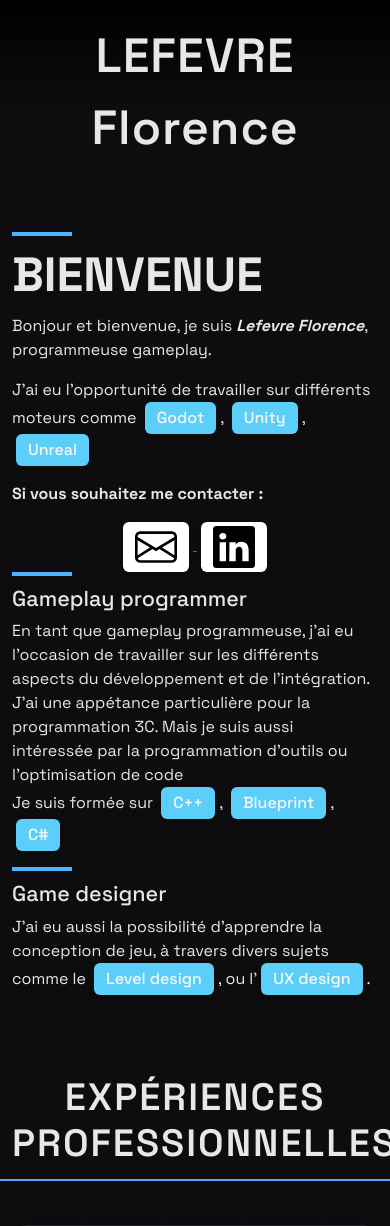
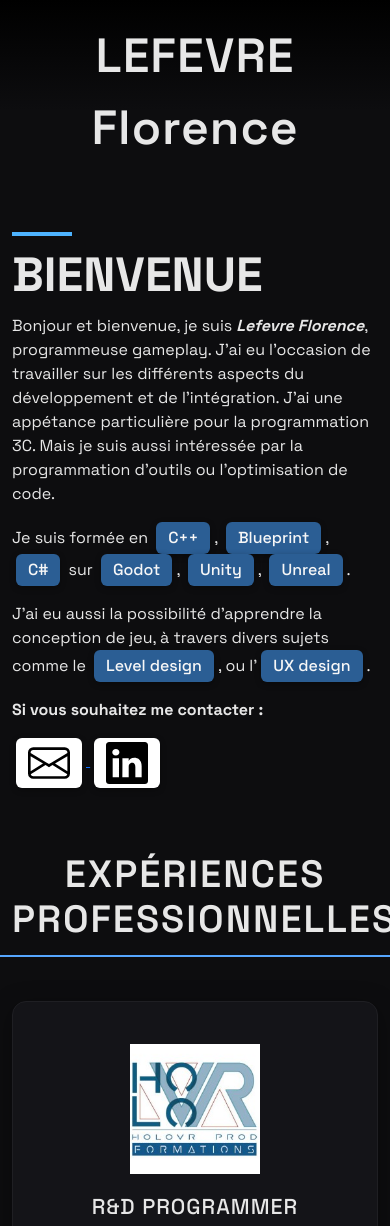
Before and after one commit to Lefevre-Florian/Lefevre-Florian.github.io, a PHP site: page / in a window 390 px wide. Shown: the top 1226 px of the page. Run offline with PHP 8.4, Linux system fonts and the light colour scheme.

Commit message:
[MODIFY] Modify the style of the front page and project pages

```diff
--- a/inc/main.css
+++ b/inc/main.css
@@ -8,10 +8,6 @@ body {
   font-family: 'Space Grotesk', sans-serif;
   color: #e7e7e7;
   background-color: #0d0d0f;
-  background-image:
-      linear-gradient(#2222 1px, transparent 1px),
-      linear-gradient(90deg, #2222 1px, transparent 1px);
-  background-size: 80px 80px;
 }
 
 /* HEADER */
--- a/inc/project-style.css
+++ b/inc/project-style.css
@@ -8,20 +8,17 @@ body {
   font-family: 'Space Grotesk', sans-serif;
   color: #e7e7e7;
   background-color: #0d0d0f;
-  background-image:
-      linear-gradient(#2222 1px, transparent 1px),
-      linear-gradient(90deg, #2222 1px, transparent 1px);
   background-size: 80px 80px;
 }
 
 /* HEADER */
 .header {
-text-align: center;
-font-size: 48px;
-font-weight: 600;
-padding: 20px 20px;
-background: linear-gradient(to bottom, #000, #0d0d0f 60%);
-letter-spacing: 1px;
+  text-align: center;
+  font-size: 48px;
+  font-weight: 600;
+  padding: 20px 0px;
+  background: linear-gradient(to bottom, #000, #0d0d0f 60%);
+  letter-spacing: 1px;
 }
 
 .title {
@@ -84,6 +81,7 @@ letter-spacing: 1px;
 .skill-tag {
   display: inline-block;
   color: #f7f7f7;
+  background-color: #2b5e94;
   padding: 4px 12px;
   border-radius: 6px;
   font-size: 16px;
@@ -91,3 +89,10 @@ letter-spacing: 1px;
   margin: 0 4px;
   box-shadow: 0 2px 6px #00000050;
 }
+
+.project-card {
+  background-color: #111;       /* slightly lighter than the page */
+  border-radius: 20px;          /* soft rounded shape */
+  padding: 30px;
+  box-shadow: 0 15px 35px rgba(0, 0, 0, 0.6);  /* soft drop shadow */
+}
--- a/index.html
+++ b/index.html
@@ -48,25 +48,36 @@
     <div class="container mt-5">
         <!-- WELCOME SECTION -->
         <div class="row">
-            <div class="col-md-6">
+            <div class="col-md-7">
                 <div class="welcome-title">
                   <div class="welcome-line"></div>
                   <h2>BIENVENUE</h2>
                 </div>
                 <div>
                   <p>
-                      Bonjour et bienvenue, je suis <b><em>Lefevre Florence</em></b>, programmeuse gameplay.
+                    Bonjour et bienvenue, je suis <b><em>Lefevre Florence</em></b>, programmeuse gameplay. J'ai eu l'occasion de travailler sur les différents aspects du développement et de l'intégration. J'ai une appétance
+                    particulière pour la programmation 3C. Mais je suis aussi intéressée par la programmation d'outils ou l'optimisation de code.
                   </p>
                   <p>
-                      J'ai eu l'opportunité de travailler sur différents moteurs comme
-                      <span class="skill-tag" style="background-color:#5BCEFA">Godot</span>,
-                      <span class="skill-tag" style="background-color:#5BCEFA">Unity</span>,
-                      <span class="skill-tag" style="background-color:#5BCEFA">Unreal</span>
+                    Je suis formée en
+                    <span class="skill-tag" style="background-color:#2b5e94">C++</span>,
+                    <span class="skill-tag" style="background-color:#2b5e94">Blueprint</span>,
+                    <span class="skill-tag" style="background-color:#2b5e94">C#</span>
+                    sur
+                    <span class="skill-tag" style="background-color:#2b5e94">Godot</span>,
+                    <span class="skill-tag" style="background-color:#2b5e94">Unity</span>,
+                    <span class="skill-tag" style="background-color:#2b5e94">Unreal</span>.
+                  </p>
+                  <p>
+                    J'ai eu aussi la possibilité d'apprendre la conception de jeu, à travers divers sujets comme le
+                    <span class="skill-tag" style="background-color:#2b5e94">Level design</span>,
+                     ou l'<span class="skill-tag" style="background-color:#2b5e94">UX design</span>.
                     <br>
                   </p>
+                </div>
                 <div>
                   <p><b>Si vous souhaitez me contacter :</b></p>
-                    <div style="text-align:center;">
+                  <div>
                     <a href="mailto:lefevreflorian18@gmail.com?subject=feedback">
                       <span class="icon-btn">
                         <svg xmlns="http://www.w3.org/2000/svg" width="42" height="42" fill="#000000" class="bi bi-envelope" viewBox="0 0 16 16">
@@ -82,32 +93,6 @@
                       </span>
                     </a>
                   </div>
-                  </div>
-              </div>
-            </div>
-            <div class="col-md-6">
-                <div>
-                  <div class="welcome-line"></div>
-                  <h4>Gameplay programmer</h4>
-                  <p>
-                    En tant que gameplay programmeuse, j'ai eu l'occasion de travailler sur les différents aspects du développement et de l'intégration. J'ai une appétance
-                    particulière pour la programmation 3C. Mais je suis aussi intéressée par la programmation d'outils ou l'optimisation de code
-                    <br>
-                    Je suis formée sur
-                    <span class="skill-tag" style="background-color:#5BCEFA">C++</span>,
-                    <span class="skill-tag" style="background-color:#5BCEFA">Blueprint</span>,
-                    <span class="skill-tag" style="background-color:#5BCEFA">C#</span>
-                  </p>
-                </div>
-                <div>
-                  <div class="welcome-line"></div>
-                  <h4>Game designer</h4>
-                  <p>
-                    J'ai eu aussi la possibilité d'apprendre la conception de jeu, à travers divers sujets comme le
-                    <span class="skill-tag" style="background-color:#5BCEFA">Level design</span>,
-                     ou l'<span class="skill-tag" style="background-color:#5BCEFA">UX design</span>.
-                    <br>
-                  </p>
                 </div>
             </div>
         </div>
@@ -146,20 +131,30 @@
         <div class="row mt-4">
             <!-- first project line -->
             <div class="col-md-4 mb-5">
-                <a href="pages/projects/project_adventure.html" class="game-btn d-block">
+                <a href="pages/projects/project_adventure.html" class="game-btn d-block position-relative">
                   <img src="media/images/poster/poster_lightmoor.png" alt="Game Logo">
+                  <!-- Badge icon -->
+                  <div class="badge-icon">
+                      <img src="media/images/Logo/unreal_logo.png" alt="Badge Icon">
+                  </div>
                 </a>
                 <h6 class="project-title">Gameplay programmer 3C</h6>
             </div>
             <div class="col-md-4 mb-5">
-                <a href="pages/projects/project_freetoplay.html" class="game-btn d-block">
+                <a href="pages/projects/project_freetoplay.html" class="game-btn d-block position-relative">
                     <img src="media/images/poster/poster_landsliders.png" alt="Game Logo">
+                    <div class="badge-icon">
+                        <img src="media/images/Logo/unity_logo.png" alt="Badge Icon">
+                    </div>
                 </a>
                 <h6 class="project-title">Gameplay programmer</h6>
             </div>
             <div class="col-md-4 mb-5">
-                <a href="pages/projects/project_platformer.html" class="game-btn d-block">
+                <a href="pages/projects/project_platformer.html" class="game-btn d-block position-relative">
                     <img src="media/images/poster/poster_vampy_valentine.png" alt="Game Logo">
+                    <div class="badge-icon">
+                        <img src="media/images/Logo/unity_logo.png" alt="Badge Icon">
+                    </div>
                 </a>
                 <h6 class="project-title">Gampeplay programmer & Game designer</h6>
             </div>
@@ -168,7 +163,7 @@
         <div class="row mt-4">
           <h2 class="section-title">Prototypes</h2>
         </div>
-        <div class="row mt-4" style="margin-bottom:100px">
+        <div class="row row-cols-auto justify-content-center g-4" style="margin-bottom:100px">
             <div class="col-md-2 mb-2">
                 <a href="pages/projects/project_infiltration.html" class="game-btn d-block">
                     <img src="media/images/poster/poster_infiltration.png" alt="Game Logo">
```
Also changed, not shown: other parts of inc/main.css (+28 -1 lines), pages/projects/project_adventure.html (+14 -12 lines), pages/projects/project_freetoplay.html (+11 -10 lines), pages/projects/project_infiltration.html (+7 -6 lines), pages/projects/project_platformer.html (+13 -12 lines), pages/projects/project_rush.html (+7 -6 lines), pages/projects/project_shmup.html (+7 -6 lines), pages/projects/project_sokoban.html (+7 -6 lines), media/images/logo/unity_logo.png (added), media/images/logo/unreal_logo.png (added). Lines whose indentation alone changed are shown as unchanged.
